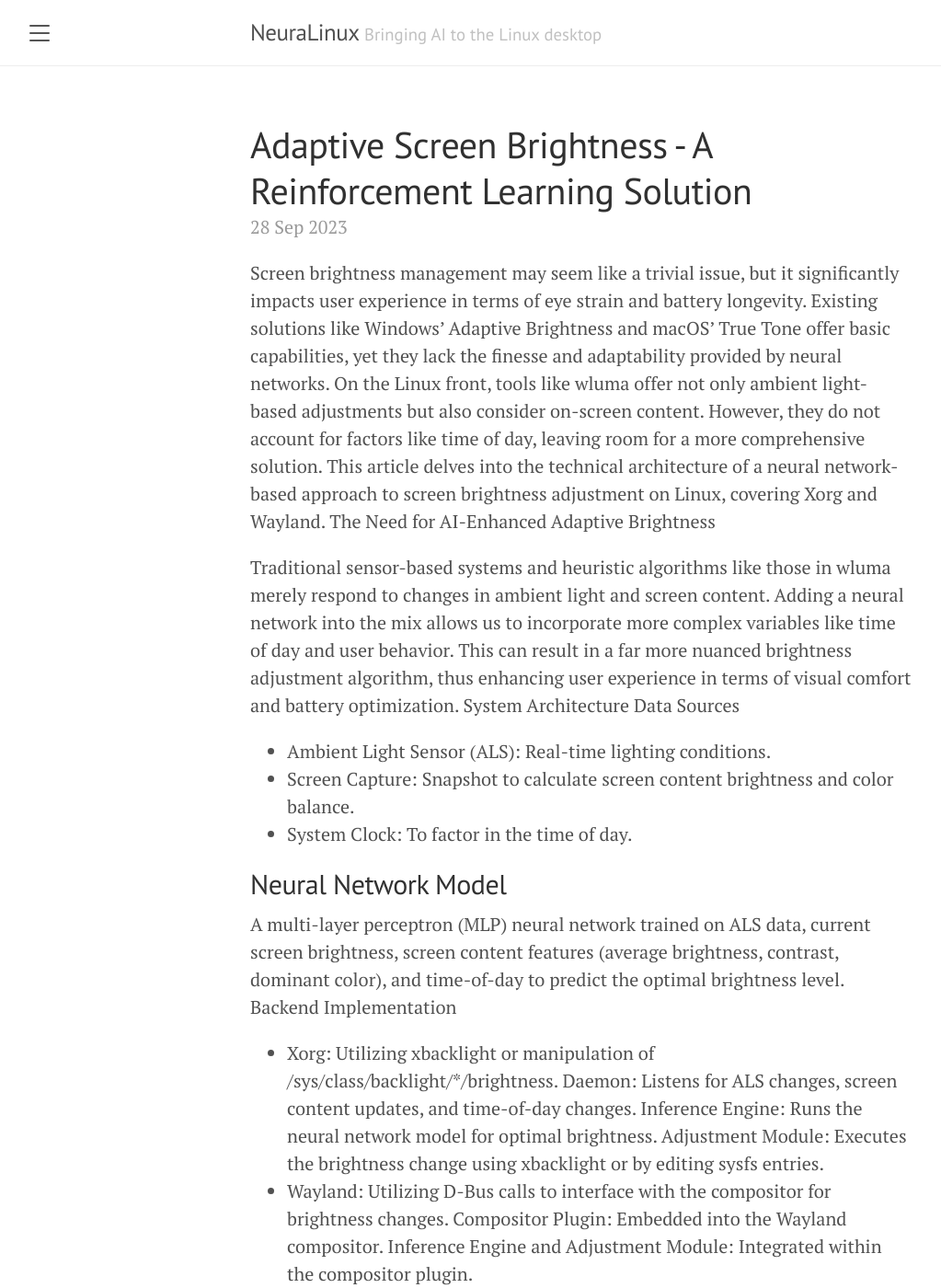
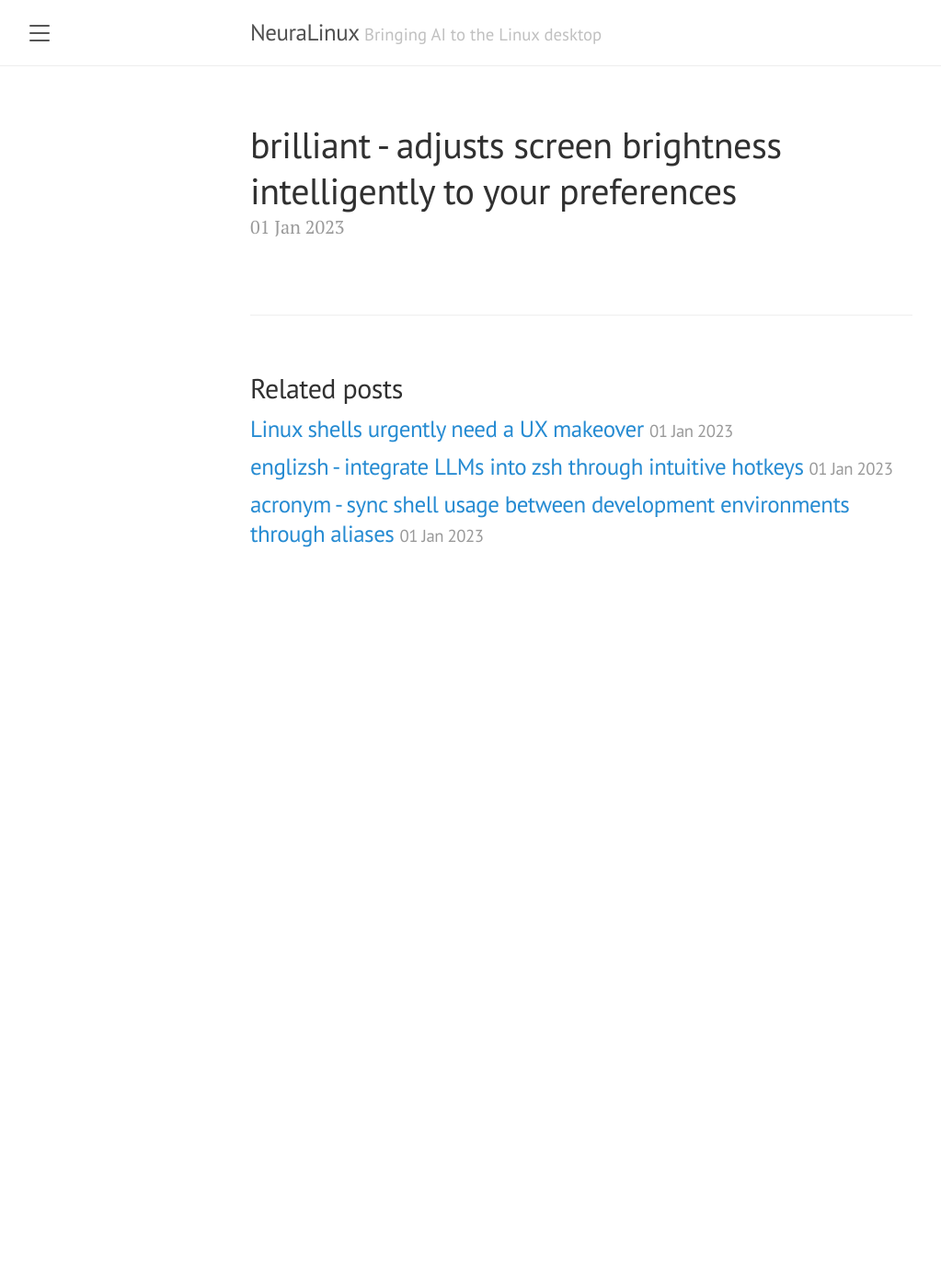
Before and after one commit to chinarjoshi/chinarjoshi.github.io, a Jekyll site: the page built from _posts/desktop/2023-01-01-brilliant.md, in a window 1280 px wide and 1400 px high. Shown: the whole window at 92% size, without its empty margins (8-1031 px from the left). Built offline with Jekyll 4.4.1, drawn with Linux system fonts in a browser that asks for light colours; some of the changed text lies outside the part shown.

Commit message:
Rename articles

```diff
--- a/_posts/2023-09-28-brilliant.md
+++ /dev/null
@@ -1,42 +0,0 @@
----
-layout: post
-title: Adaptive Screen Brightness - A Reinforcement Learning Solution
-permalink: /brilliant/
----
-Screen brightness management may seem like a trivial issue, but it significantly impacts user experience in terms of eye strain and battery longevity. Existing solutions like Windows' Adaptive Brightness and macOS' True Tone offer basic capabilities, yet they lack the finesse and adaptability provided by neural networks. On the Linux front, tools like wluma offer not only ambient light-based adjustments but also consider on-screen content. However, they do not account for factors like time of day, leaving room for a more comprehensive solution. This article delves into the technical architecture of a neural network-based approach to screen brightness adjustment on Linux, covering Xorg and Wayland.
-The Need for AI-Enhanced Adaptive Brightness
-
-Traditional sensor-based systems and heuristic algorithms like those in wluma merely respond to changes in ambient light and screen content. Adding a neural network into the mix allows us to incorporate more complex variables like time of day and user behavior. This can result in a far more nuanced brightness adjustment algorithm, thus enhancing user experience in terms of visual comfort and battery optimization.
-System Architecture
-Data Sources
-
-* Ambient Light Sensor (ALS): Real-time lighting conditions.
-* Screen Capture: Snapshot to calculate screen content brightness and color balance.
-* System Clock: To factor in the time of day.
-
-## Neural Network Model
-
-A multi-layer perceptron (MLP) neural network trained on ALS data, current screen brightness, screen content features (average brightness, contrast, dominant color), and time-of-day to predict the optimal brightness level.
-Backend Implementation
-
-* Xorg: Utilizing xbacklight or manipulation of /sys/class/backlight/*/brightness.
-        Daemon: Listens for ALS changes, screen content updates, and time-of-day changes.
-        Inference Engine: Runs the neural network model for optimal brightness.
-        Adjustment Module: Executes the brightness change using xbacklight or by editing sysfs entries.
-* Wayland: Utilizing D-Bus calls to interface with the compositor for brightness changes.
-        Compositor Plugin: Embedded into the Wayland compositor.
-        Inference Engine and Adjustment Module: Integrated within the compositor plugin.
-
-## Flow
-
-* Data Gathering: ALS, screen capture, and time-of-day data are collected.
-* Preprocessing: ALS data is normalized; screen content features like brightness and color balance are extracted; time-of-day is formatted appropriately.
-* Inference: The neural network model predicts the optimal screen brightness.
-* Adjustment: Brightness is adjusted through either xbacklight (Xorg) or D-Bus calls to the compositor (Wayland).
-
-## Conclusion
-
-While existing tools like wluma offer advanced brightness adjustment based on both ambient light and screen content, the incorporation of neural networks enables more nuanced, user-specific adjustments that consider a variety of factors including the time of day. The outlined architecture and flow can be a scalable solution for Linux environments, compatible with both Xorg and Wayland, filling a gap in a space that calls for intelligent automation.
-Thought-Provoking Idea:
-
-Could leveraging AI in such a granular aspect of user experience be overkill, or is it the inevitable future where even the simplest adjustments are AI-driven? What are the computational costs of running such a system in the background, and could they offset the benefits in battery life?
--- /dev/null
+++ b/_posts/desktop/2023-01-01-brilliant.md
@@ -0,0 +1,7 @@
+---
+layout: post
+title: brilliant - adjusts screen brightness intelligently to your preferences
+permalink: /brilliant/
+category: desktop
+type: solution
+---
--- /dev/null
+++ b/_posts/shells/2023-01-01-acronym.md
@@ -0,0 +1,7 @@
+---
+layout: post
+title: acronym - sync shell usage between development environments through aliases
+permalink: /acronym/
+category: shells
+type: solution
+---
--- /dev/null
+++ b/_posts/shells/2023-01-01-englizsh.md
@@ -0,0 +1,7 @@
+---
+layout: post
+title: englizsh - integrate LLMs into zsh through intuitive hotkeys
+permalink: /englizsh/
+category: shells
+type: solution
+---
--- /dev/null
+++ b/_posts/shells/2023-01-01-shells.md
@@ -0,0 +1,7 @@
+---
+layout: post
+title: Linux shells urgently need a UX makeover
+permalink: /shells/
+category: shells
+type: problem
+---
--- a/index.html
+++ b/index.html
@@ -5,7 +5,11 @@ title: Home
 
 <div class="intro">
   <p>
-  I see a gap in the current tech landscape. While Linux is highly respected in server and data center environments, especially for machine learning tasks, its desktop usage <b>doesn't reap the intelligence</b> from cutting-edge AI capabilities. I want to change that incrementally by publishing my ideas on new ways to enhance the desktop. I want to bridge the gap between <b>Linux enthusiasts</b> and <b>AI enthusiasts</b>, two significant yet often disparate communities.
+  To those who think Linux enthusiasts are eccentric and their software is archaic, I couldn’t agree more. Non-profit work from disparate programmers will never match the polish of Apple products powered by the industry’s best engineers and their <a href="https://github.com/hollance/neural-engine">ultra-optimized neural networks</a>. However, the fact that Linux servers power the state of the art of AI, yet Linux users don’t see a lick of it, is possibly the worst trade deal of the Unix epoch.
+  </p>
+
+  <p>
+  I want to change that incrementally by documenting specific problems I face using the Linux desktop, and solving them through simple programs and machine learning solutions. Thus, I want to bridge the gap between <b>Linux enthusiasts</b> and <b>AI enthusiasts</b>, two significant yet disparate communities.
   </p>
 </div>
 <br>
```
Also changed, not shown: _posts/2023-09-15-reaper.md (deleted, +0 -41 lines), _posts/2023-09-20-tale-of-two-editors.md (deleted, +0 -28 lines), _posts/2023-10-12-persist.md (deleted, +0 -57 lines), _posts/2023-10-16-minimalinux.md (deleted, +0 -5 lines), _posts/2023-10-20-chatgpt.md (deleted, +0 -46 lines), _posts/desktop/2023-01-01-attention.md (added, +7 -0 lines), _posts/desktop/2023-01-01-desktop.md (added, +7 -0 lines), _posts/desktop/2023-01-01-spaces.md (added, +7 -0 lines), _posts/documentation/2023-01-01-chatter.md (added, +7 -0 lines), _posts/documentation/2023-01-01-documentation.md (added, +7 -0 lines), _posts/packages/2023-01-01-bones.md (added, +7 -0 lines), _posts/packages/2023-01-01-packages.md (added, +7 -0 lines), _posts/packages/2023-01-01-reaper.md (added, +7 -0 lines), _posts/packages/2023-01-01-scythe.md (added, +7 -0 lines).
